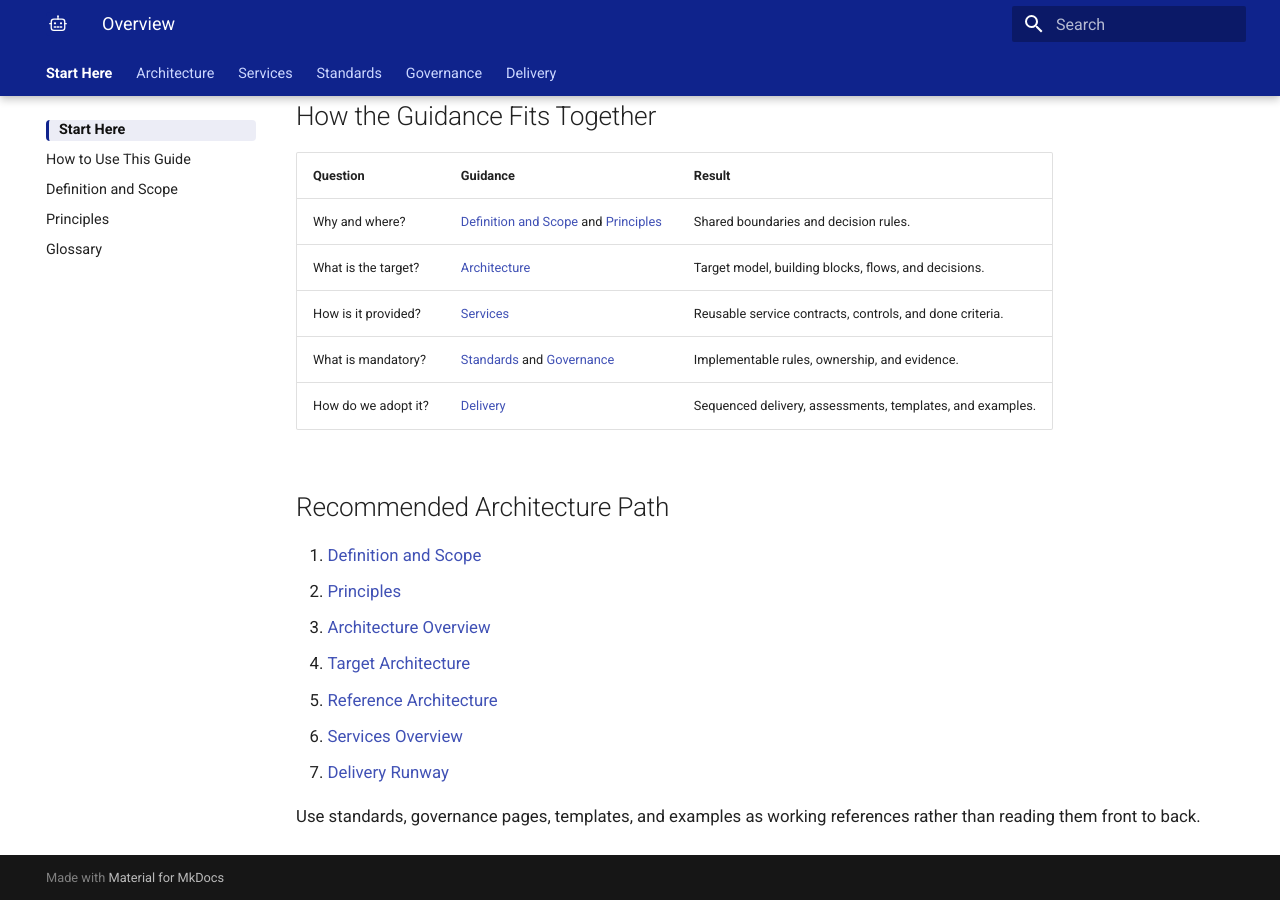
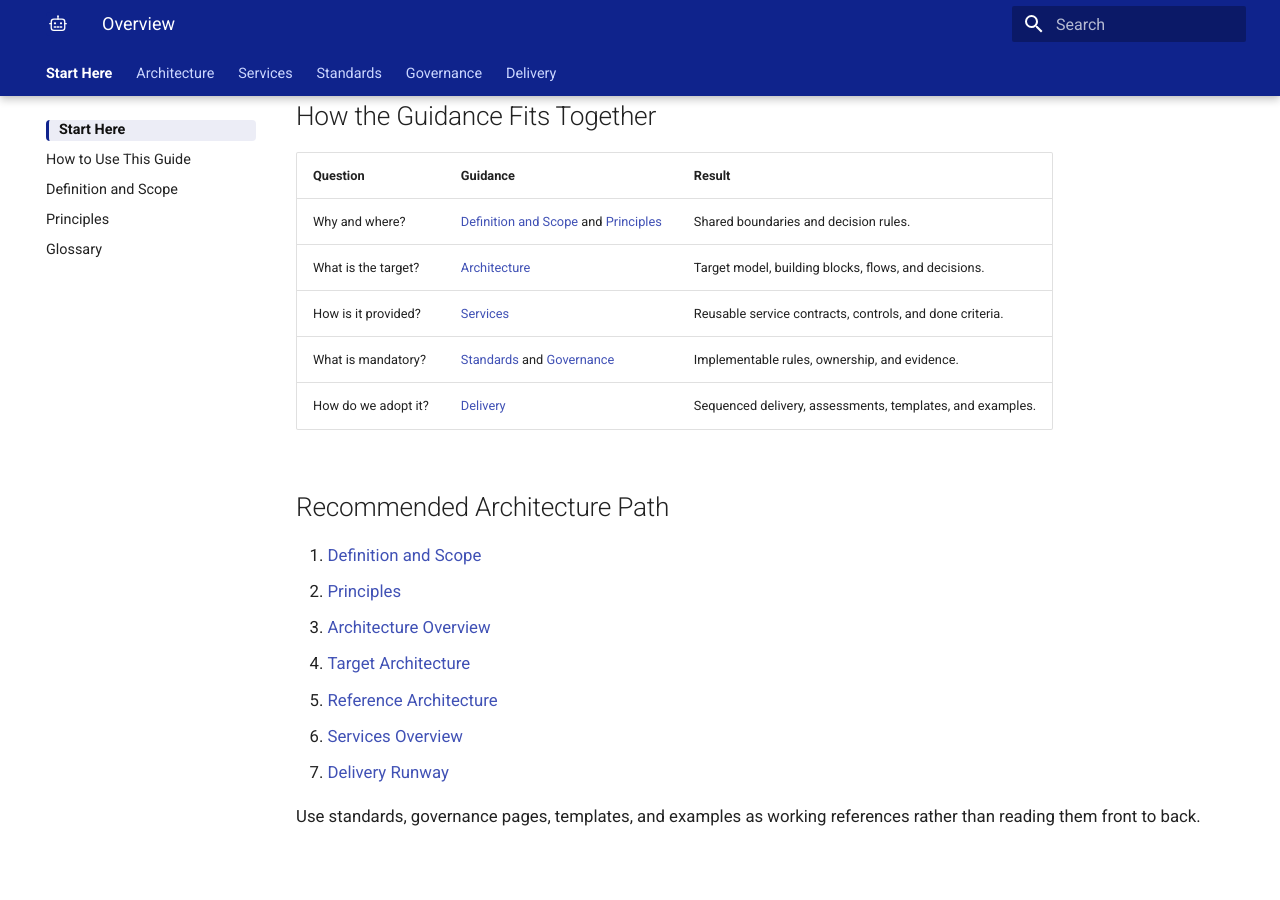
Before and after one commit to cong78/data-foundation-architecture, an MkDocs documentation site: the page built from docs/index.md, in a window 1280 px wide and 900 px high, scrolled down 1241 px. Built offline with MkDocs 1.6.1 and Material for MkDocs 9.7.7, drawn with Linux system fonts in a browser that asks for light colours; a script that is not in the unit is left out; after the commit the page ends 2096 px from its top, so only the background shows below that; part of the change alters nothing that is shown.

```diff
--- a/mkdocs.yml
+++ b/mkdocs.yml
@@ -5,6 +5,7 @@ repo_name: data-foundation-architecture
 
 theme:
   name: material
+  custom_dir: overrides
   language: en
   logo: assets/images/data-foundation-logo.svg
   favicon: assets/images/favicon.svg
--- /dev/null
+++ b/overrides/partials/footer.html
@@ -0,0 +1 @@
+{# Footer intentionally omitted to keep the architecture guide focused. #}
```
